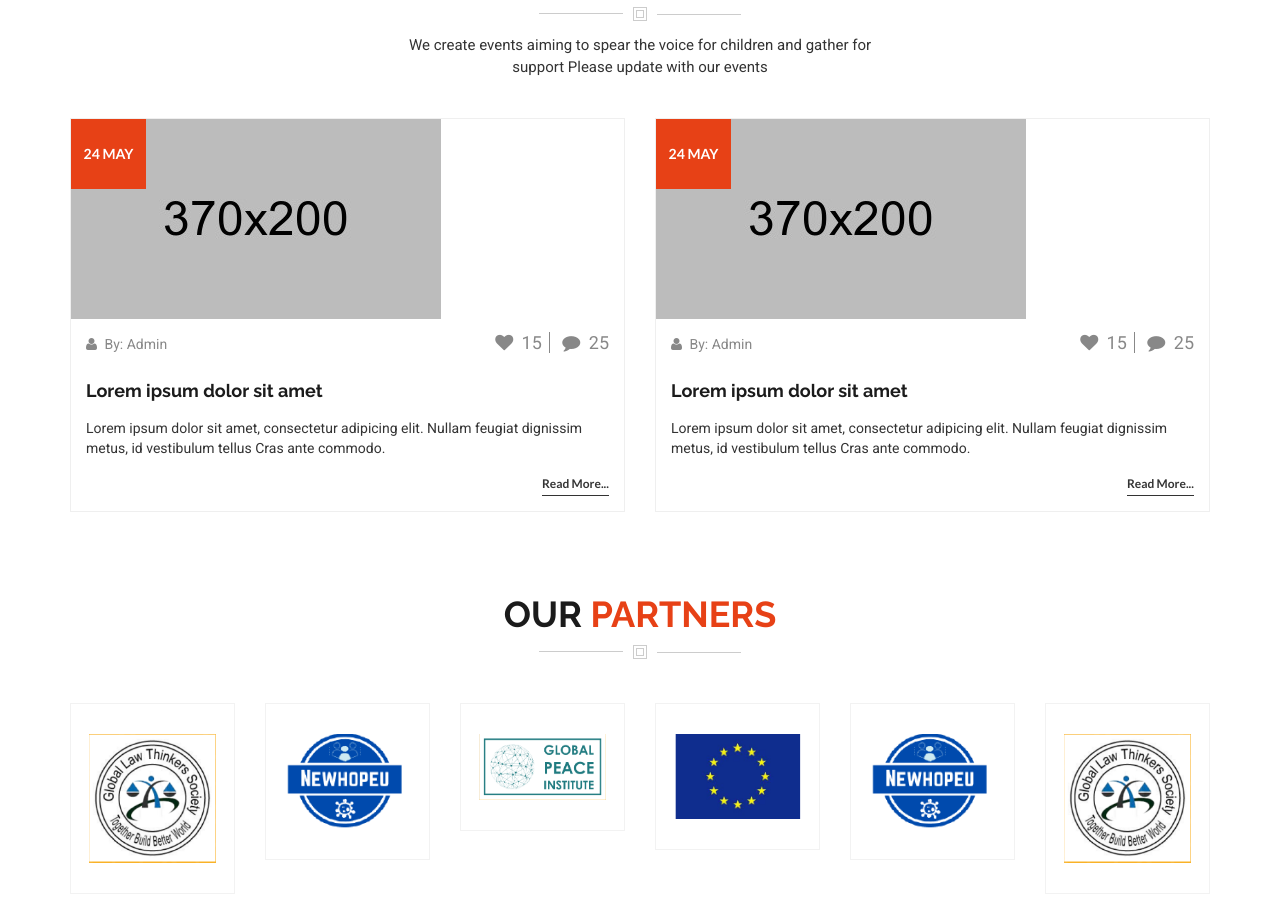
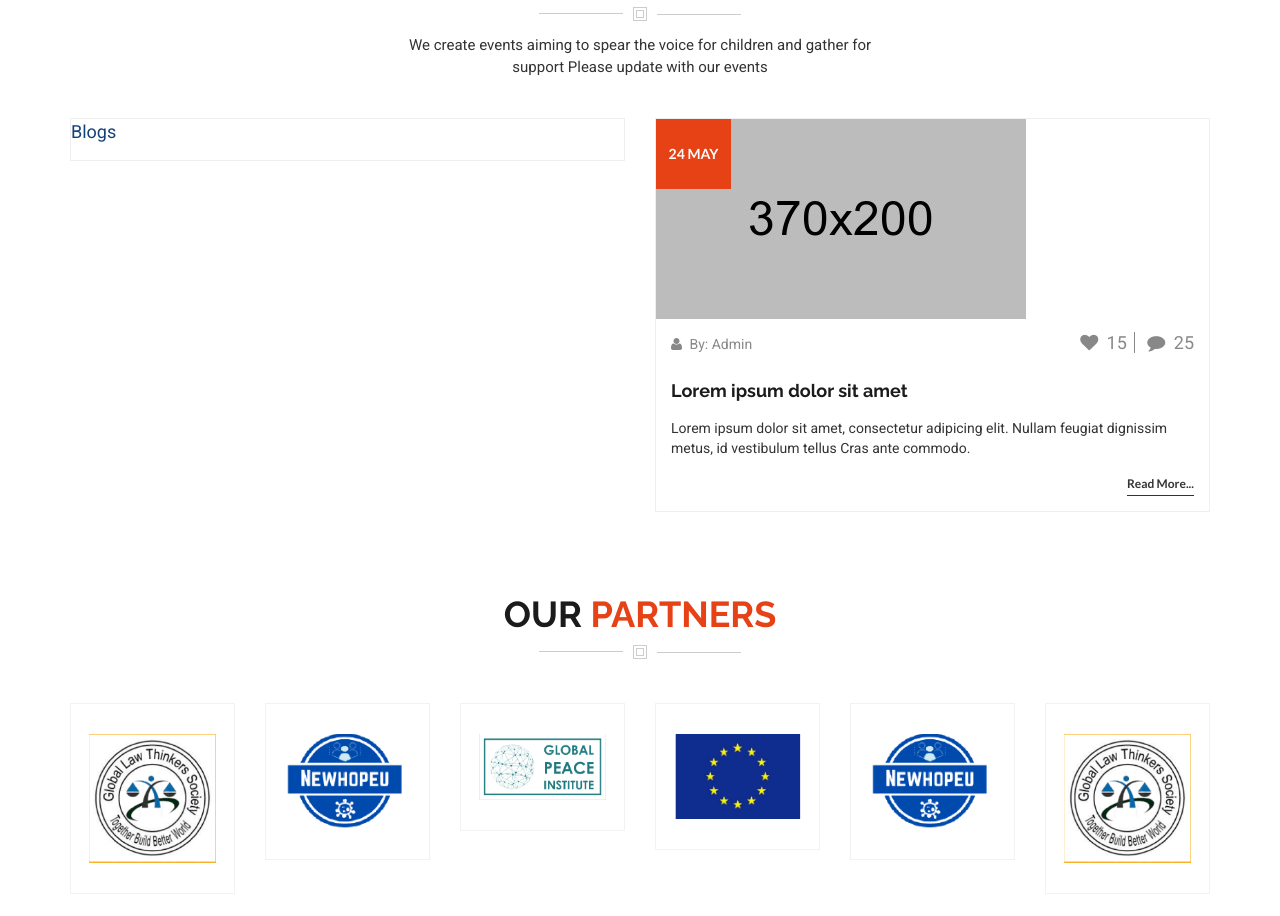
Before and after one commit to shina1/YMGCP, a plain HTML site: page index.html in a window 1280 px wide. Shown: the part 4361-5277 px from the top of the page. Drawn offline with Linux system fonts and the light colour scheme.

Commit message:
updated blog section

```diff
--- a/index.html
+++ b/index.html
@@ -556,24 +556,7 @@
                             <!-- Start single blog -->
                             <div class="col-sm-6">
                                 <div class="single-blog">
-                                    <div class="blo-image-and-date">
-                                        <img src="img/blog/blog-one.jpg" alt="">
-                                        <a href="#">24 may</a>
-                                    </div>
-                                    <div class="blog-info">
-                                        <div class="admin">
-                                            <a href="#"><i class="fa fa-user" aria-hidden="true"></i> By: Admin</a>
-                                        </div>
-                                        <div class="comment">
-                                            <a href="#"><i class="fa fa-heart" aria-hidden="true"></i> 15</a>
-                                            <a href="#"><i class="fa fa-comment" aria-hidden="true"></i> 25</a>
-                                        </div>
-                                    </div>
-                                    <div class="blog-text">
-                                        <h3><a href="#">Lorem ipsum dolor sit amet</a></h3>
-                                        <p>Lorem ipsum dolor sit amet, consectetur adipicing elit. Nullam feugiat dignissim metus, id vestibulum tellus Cras ante commodo.</p>
-                                        <a href="#">Read More...</a>
-                                    </div>
+                                    <a class="twitter-timeline" href="https://twitter.com/Official_ymgcp?ref_src=twsrc%5Etfw">Blogs</a> <script async src="https://platform.twitter.com/widgets.js" charset="utf-8"></script>
                                 </div>
                             </div>
                             <!-- End single blog -->
```
